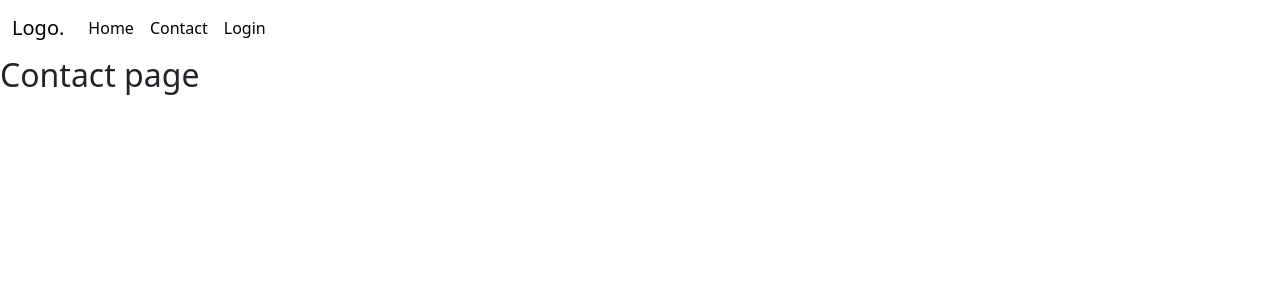
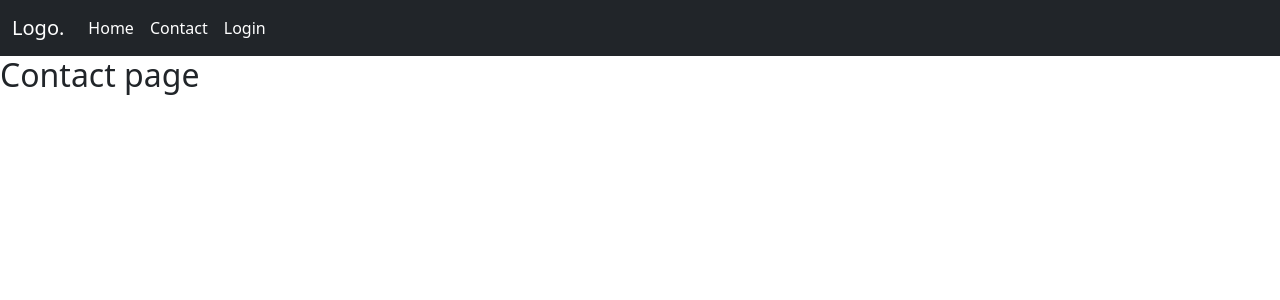
Before and after one commit to shawlycode/fastcare-clinic, a React (Create React App) app: page /contact in a window 1280 px wide. Shown: the top 300 px of the page. Built offline with nearby package versions, Linux system fonts and the light colour scheme.

Commit message:
committed

```diff
--- a/src/components/nav/Navbar.jsx
+++ b/src/components/nav/Navbar.jsx
@@ -3,7 +3,7 @@
 
 const Navbar = () => {
   return (
-    <nav class="navbar navbar-expand-lg nav">
+    <nav class="navbar navbar-expand-lg navbar-dark bg-dark">
       <div class="container-fluid">
         <Link class="navbar-brand" to="/">Logo.</Link>
         <button class="navbar-toggler" type="button" data-bs-toggle="collapse" data-bs-target="#navbarNavAltMarkup" aria-controls="navbarNavAltMarkup" aria-expanded="false" aria-label="Toggle navigation">
```
